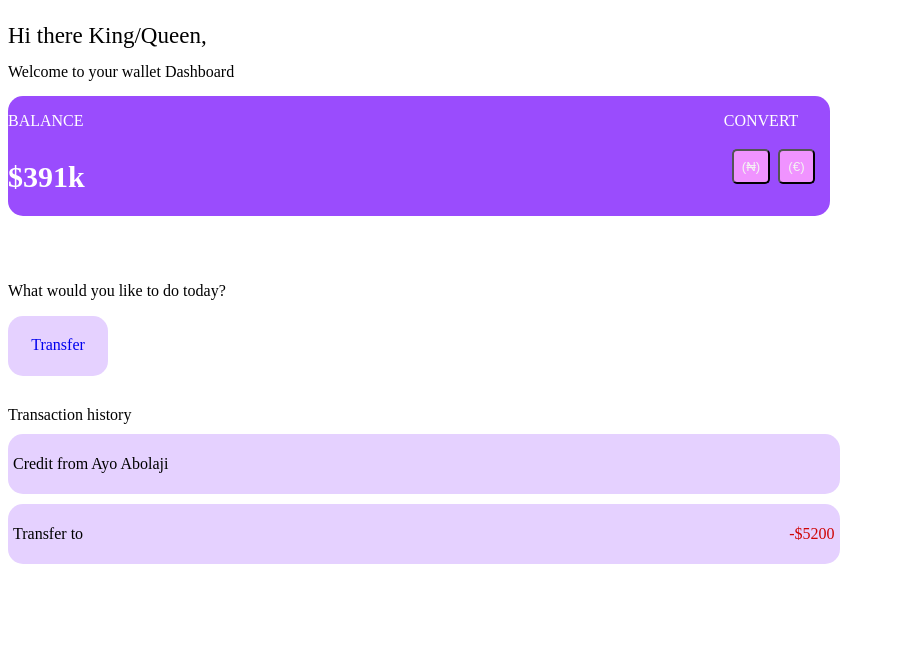
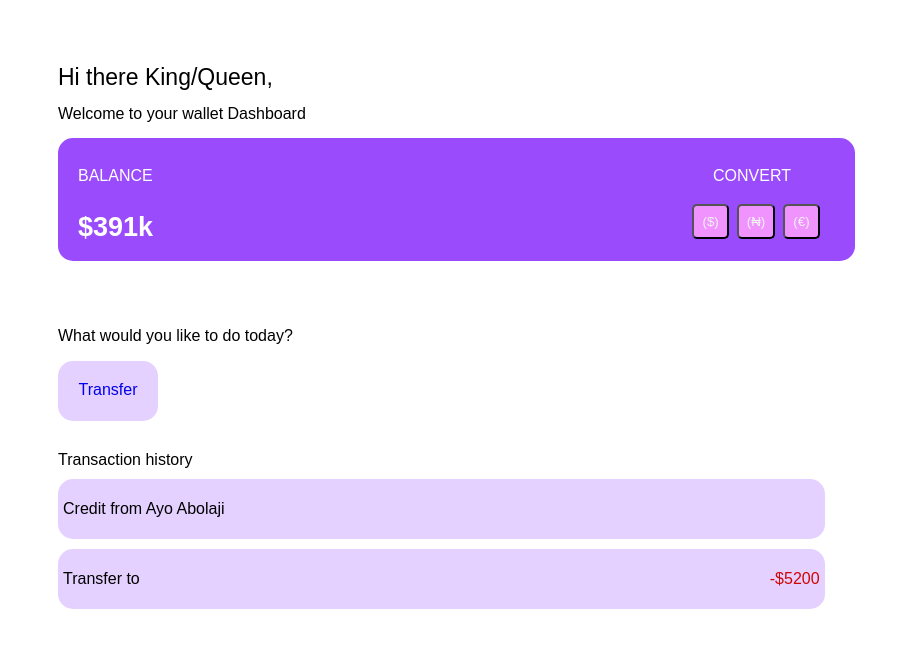
Before and after one commit to Oluwaseun-Gbenle/E-wallet, a React (Create React App) app: page / in a window 1280 px wide. Shown: the top 648 px of the page, without its empty margins (0-910 px from the left). Built offline with nearby package versions, Linux system fonts and the light colour scheme; no server answers.

Commit message:
new file

```diff
--- a/src/components/Balance.css
+++ b/src/components/Balance.css
@@ -1,6 +1,9 @@
 #balance {
   display: flex;
   flex-direction: column;
+  margin: 50px;
+  margin-bottom: 0;
+  font-family: Arial, Helvetica, sans-serif;
 }
 
 .intro {
@@ -17,11 +20,13 @@
   display: flex;
   justify-content: space-between;
   background-color: #9a4cfd;
+ padding: 13px 20px 0px 20px ;
   color: white;
-  height: 120px;
+  height: 110px;
   width: 65%;
   border-radius: 15px;
 }
+
 .balanceBox .mainbalance {
   visibility: hidden;
   font-size: 25px;
@@ -42,7 +47,7 @@
 
 .fig {
   font-weight: 700;
-  font-size: 30px;
+  font-size: 27px;
 }
 
 .convert {
--- a/src/components/Balance.js
+++ b/src/components/Balance.js
@@ -1,7 +1,7 @@
 import React, { useEffect, useState } from "react";
 import axios from "axios";
 import "./Balance.css";
-import Transfer from "./Transfer";
+import { Link } from "react-router-dom";
 
 function Balance({ amount, name }) {
   const initialBalance = 391675;
@@ -47,7 +47,16 @@ function Balance({ amount, name }) {
         </div>
 
         <div className="convert">
-          <p>CONVERT</p>
+          <p style={{textAlign:"center"}}>CONVERT</p>
+          <button
+            className="btn"
+            onClick={() => {
+              setSign("$");
+              setBalance(initialBalance);
+            }}
+          >
+            ($)
+          </button>
           <button
             className="btn"
             onClick={() => {
@@ -76,9 +85,7 @@ function Balance({ amount, name }) {
       <div className="transferInitiation" style={{ paddingTop: "50px" }}>
         <p className="introText2">What would you like to do today?</p>
         <div className="transferBox">
-          <a style={{ textDecoration: "none" }} href="/Transfer">
-            Transfer
-          </a>
+          <Link style={{ textDecoration: "none" }} to="/Transfer">Transfer</Link>
         </div>
       </div>
 
--- a/src/components/Transfer.css
+++ b/src/components/Transfer.css
@@ -1,3 +1,7 @@
+#transfer,
+#confirmation{
+  margin: 50px;
+}
 .transferHeader {
   line-height: 10px;
 }
@@ -6,6 +10,7 @@
   display: flex;
   width: 80%;
   justify-content: space-between;
+
 }
 @media screen and (max-width: 800px) {
   .display1,
@@ -20,6 +25,7 @@
 }
 .back-icon {
   padding: 0;
+  margin-right: 10px;
 }
 .arrow-1 {
   margin-left: -9px;
@@ -88,6 +94,8 @@ option:checked{
   background-color: #9a4cfd;
   text-align: center;
   width: 40%;
+  padding-top: 10px;
+  padding-bottom: 10px;
 
 }
 .sendBtn a {
```
Also changed, not shown: src/components/Confirmation.js (+5 -7 lines), src/components/Transfer.js (+5 -5 lines).
